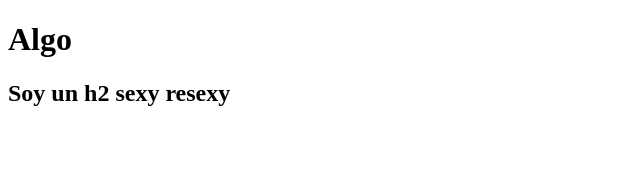
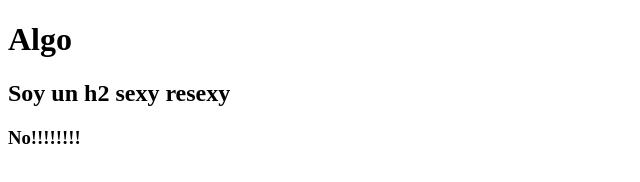
Before and after one commit to sebastianzapatar/soyrepo, a plain HTML site: page index.html in a window 1280 px wide. Shown: the whole page, without its empty margins (0-640 px from the left). Drawn offline with Linux system fonts and the light colour scheme.

```diff
--- a/index.html
+++ b/index.html
@@ -8,5 +8,6 @@
 <body>
     <h1>Algo</h1>
     <h2>Soy un h2 sexy resexy</h2>
+    <h3>No!!!!!!!!</h3>
 </body>
 </html>
```
Also changed, not shown: 2 other files.
